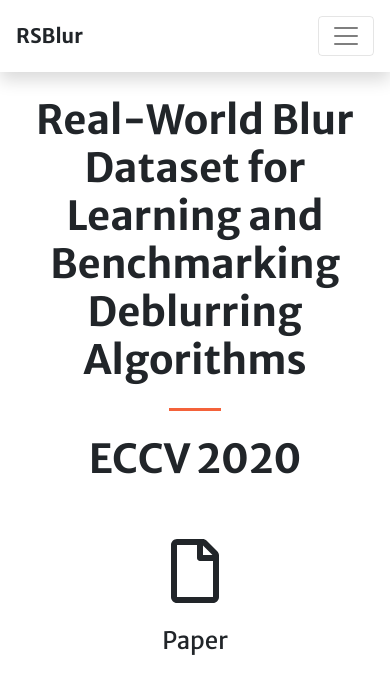
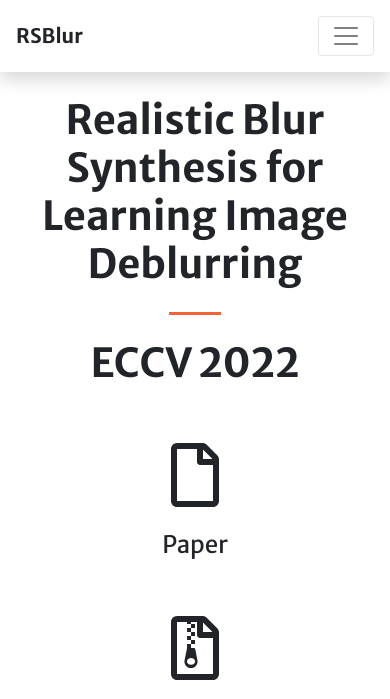
Before and after one commit to rimchang/RSBlur_web, a plain HTML site: page index.html in a window 390 px wide. Shown: the top 699 px of the page. Drawn offline with nearby package versions, Linux system fonts and the light colour scheme.

Commit message:
modify mobile version

```diff
--- a/index.html
+++ b/index.html
@@ -159,9 +159,9 @@
         <div class="container d-block d-sm-none mt-5 pt-5">
                 <div class="row h-100 align-items-center justify-content-center text-center">
                     <div class="col-lg-10 col-md-10 align-self-center">
-                        <h1 class="text-black font-weight-bold">Real-World Blur Dataset for Learning and Benchmarking Deblurring Algorithms</h1>
+                        <h1 class="text-black font-weight-bold">Realistic Blur Synthesis for Learning Image Deblurring</h1>
                         <hr class="divider my-4" />
-                        <h1 class="text-black font-weight-bold">ECCV 2020</h1>
+                        <h1 class="text-black font-weight-bold">ECCV 2022</h1>
                     </div>
                 </div>
                 <div class="row justify-content-center mb-5">
```
